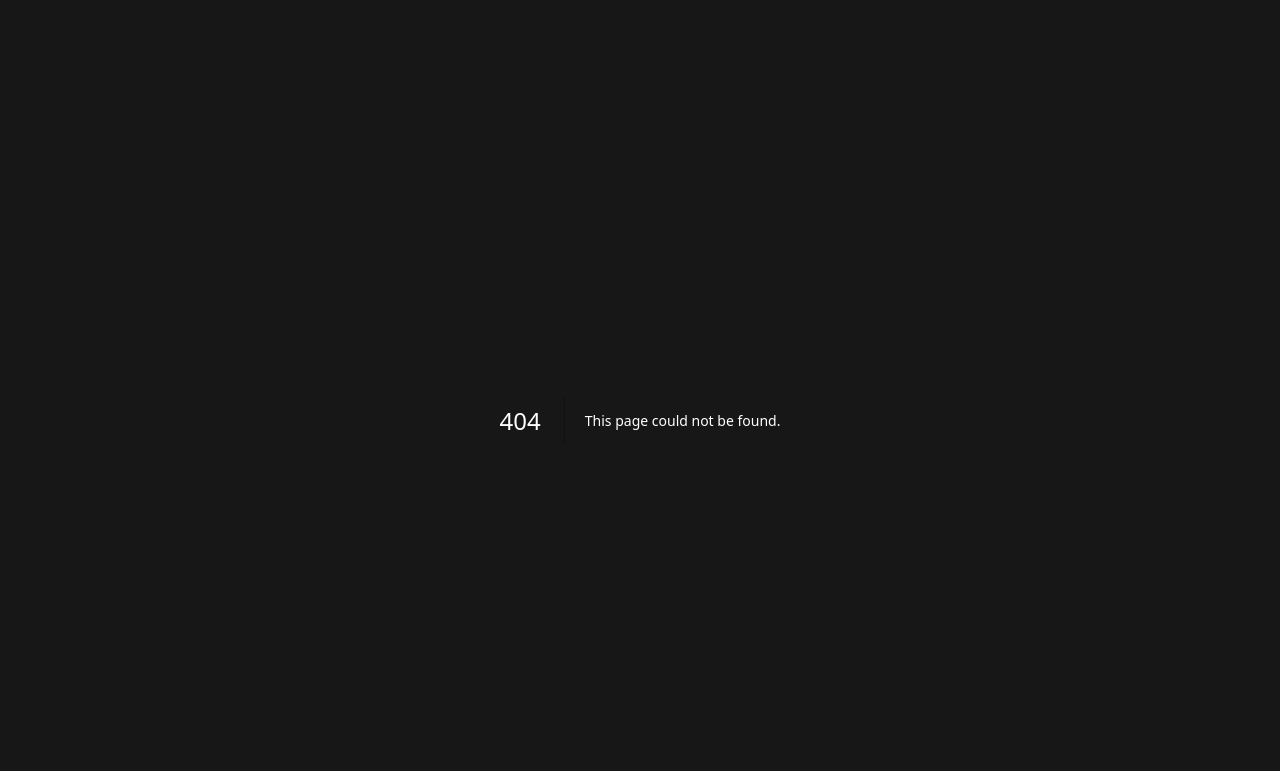
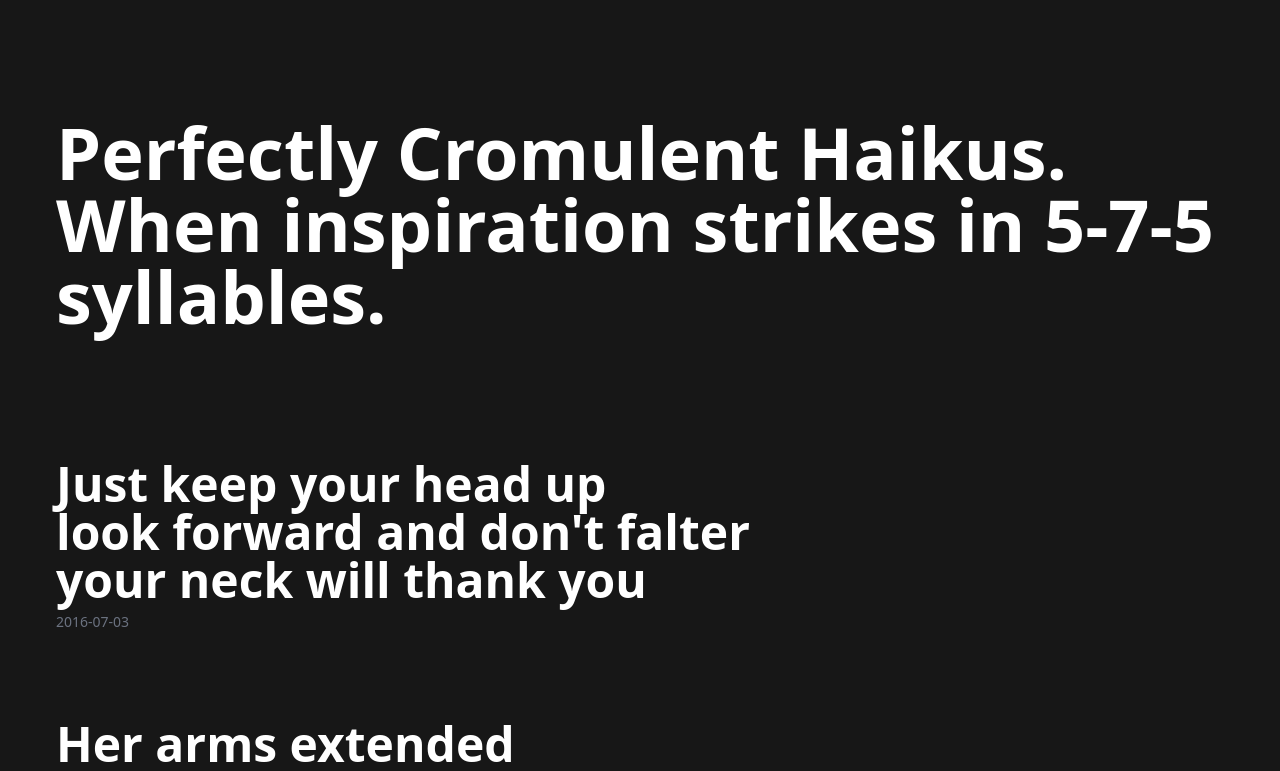
Before and after one commit to sirmews/perfectlycromulent.dev, a Next.js app: page /haikus in a window 1280 px wide. Before the commit this address had no page. Shown: the top 771 px of the page. Built offline with nearby package versions, Linux system fonts and the light colour scheme.

Commit message:
adding old haikus

```diff
--- /dev/null
+++ b/app/components/Haiku.tsx
@@ -0,0 +1,46 @@
+import React from 'react'
+
+interface Haiku {
+  id: string
+  haiku: string
+  date: string
+}
+
+export interface HaikuProps {
+  haiku: Haiku
+}
+
+/**
+ * Split string into individual lines of text
+ * @param haiku
+ * @returns
+ */
+const splitHaiku = (haiku: string) => {
+  // split haiku into lines
+  const lines = haiku.split('/')
+  return lines
+}
+
+export const Haiku: React.FC<HaikuProps> = ({ haiku }) => {
+  // get haiku from props as text
+
+  const { haiku: text, id, date } = haiku
+
+  return (
+    <div className=''>
+      <div className='mx-auto max-w-7xl px-2 lg:px-6'>
+        <div className='mx-auto lg:mx-0'>
+          <p className='text-3xl font-semibold tracking-normal sm:text-5xl'>
+            {splitHaiku(text).map((line, index) => (
+              <>
+                {line}
+                <br />
+              </>
+            ))}
+          </p>
+          <p className='text-gray-500 text-sm py-2'>{date}</p>
+        </div>
+      </div>
+    </div>
+  )
+}
--- a/app/components/index.ts
+++ b/app/components/index.ts
@@ -2,3 +2,4 @@ export * from './Introduction'
 export * from './Button'
 export * from './Hero'
 export * from './Cursor'
+export * from './Haiku'
--- /dev/null
+++ b/app/data/haikus.json
@@ -0,0 +1,117 @@
+[
+  {
+    "id": "temp",
+    "haiku": "Room full of people / and nary a word to be said / because I'm the temp",
+    "date": "2016-06-10"
+  },
+  {
+    "id": "heart",
+    "haiku": "Opening your heart / bids the possibility / of much agony",
+    "date": "2016-06-11"
+  },
+  {
+    "id": "hate-me",
+    "haiku": "Don't hate me for me / but for what I do to you / when I'm being me",
+    "date": "2016-06-12"
+  },
+  {
+    "id": "crime-scare",
+    "haiku": "Sounds of a scuffle. / Soft whimpers in the darkness. / Don't play the hero.",
+    "date": "2016-06-13"
+  },
+  {
+    "id": "self-esteem",
+    "haiku": "If I could only / say one nice thing about me / with no 'but' after",
+    "date": "2016-06-14"
+  },
+  {
+    "id": "sweater",
+    "haiku": "A cold, windy night. / I offer her my sweater / many sizes too large.",
+    "date": "2016-06-15"
+  },
+  {
+    "id": "suicide",
+    "haiku": "If this does not work, / this will be the last I try. / To all a goodbye.",
+    "date": "2016-06-16"
+  },
+  {
+    "id": "just-me",
+    "haiku": "All I really want / is for you to say nice things / and only to me",
+    "date": "2016-06-17"
+  },
+  {
+    "id": "kinda-haiku",
+    "haiku": "All I have written / may not be deemed a haiku; / yet I continue",
+    "date": "2016-06-18"
+  },
+  {
+    "id": "happy-and-sad",
+    "haiku": "I know sad moments / are such when happy moments / must take a short rest",
+    "date": "2016-06-19"
+  },
+  {
+    "id": "counting-syllables",
+    "haiku": "Counting syllables / is easy as a human / but not a machine",
+    "date": "2016-06-21"
+  },
+  {
+    "id": "silence",
+    "haiku": "Your words inflict pain / but not as much those moments / when you say nothing",
+    "date": "2016-06-22"
+  },
+  {
+    "id": "kissing-eyes",
+    "haiku": "It is not the kiss / but in the moment before, / when our eyes decide.",
+    "date": "2016-06-23"
+  },
+  {
+    "id": "be-fun",
+    "haiku": "I wish I could be / all that you need me to be / but also be fun",
+    "date": "2016-06-24"
+  },
+  {
+    "id": "letter-writin",
+    "haiku": "Put pen to paper / for words imply honesty / without a backspace",
+    "date": "2016-06-25"
+  },
+  {
+    "id": "head-turn",
+    "haiku": "As she walks away / she can't help but turn her head / and sees that he hasn't",
+    "date": "2016-06-26"
+  },
+  {
+    "id": "talking",
+    "haiku": "The silence scares him. / If he were to stop talking. / they'd stop listening.",
+    "date": "2016-06-27"
+  },
+  {
+    "id": "meatpies",
+    "haiku": "How many meat pies / does it take for you to stop / hating who you are",
+    "date": "2016-06-28"
+  },
+  {
+    "id": "no -isitors",
+    "haiku": "Playing with words is / so much fun when there's no one / around to hear it.",
+    "date": "2016-06-29"
+  },
+  {
+    "id": "loud",
+    "haiku": "Sits perched on the edge / with lips ajar, waiting for / when someone will hear",
+    "date": "2016-06-30"
+  },
+  {
+    "id": "sandwich",
+    "haiku": "There's nothing quite as / dead as the dried husk of a / gas station sandwich",
+    "date": "2016-07-01"
+  },
+  {
+    "id": "airplane",
+    "haiku": "Her arms extended / Is she playing an airplane? / Oh, she wants a hug!",
+    "date": "2016-07-02"
+  },
+  {
+    "id": "top-right",
+    "haiku": "Just keep your head up / look forward and don't falter / your neck will thank you",
+    "date": "2016-07-03"
+  }
+]
--- /dev/null
+++ b/app/haikus/[slug]/page.tsx
@@ -0,0 +1,62 @@
+import React from 'react'
+import haikus from '@data/haikus.json'
+import { Haiku, Hero } from '@components/index'
+import { notFound } from 'next/navigation'
+
+interface Haiku {
+  id: string
+  haiku: string
+  date: string
+}
+
+export interface HaikuProps {
+  haiku: Haiku
+}
+
+interface PageProps {
+  params: {
+    slug: string
+  }
+}
+
+/**
+ * Split string into individual lines of text
+ * @param haiku
+ * @returns
+ */
+const splitHaiku = (haiku: string) => {
+  // split haiku into lines
+  const lines = haiku.split('/')
+  return lines
+}
+
+export default function Page({ params }: PageProps) {
+  // get haiku from router query
+  const { slug } = params
+  const haiku = haikus.find((haiku) => haiku.id === slug)
+
+  // return 404 if no haiku found
+  if (!haiku) {
+    notFound()
+  }
+
+  const textLines = splitHaiku(haiku.haiku)
+
+  return (
+    <div className='flex h-screen'>
+      <div className='m-auto'>
+        <Hero>
+          {textLines.map((line, index) => (
+            <>
+              {line}
+              <br />
+            </>
+          ))}
+        </Hero>
+        {haiku?.date && (
+          <p className='text-gray-500 text-sm py-2'>{haiku.date}</p>
+        )}
+      </div>
+    </div>
+  )
+}
--- /dev/null
+++ b/app/haikus/page.tsx
@@ -0,0 +1,21 @@
+import { Cursor, Hero, Haiku } from '@components/index'
+import haikus from '@data/haikus.json'
+
+export default function Page() {
+  return (
+    <main className='flex h-screen'>
+      <div className='space-y-12 pt-24'>
+        <Hero>
+          Perfectly Cromulent Haikus.
+          <br />
+          When inspiration strikes in 5-7-5 syllables.
+        </Hero>
+        <div className='space-y-20 pt-20'>
+          {haikus.reverse().map((haiku) => (
+            <Haiku key={haiku.id} haiku={haiku} />
+          ))}
+        </div>
+      </div>
+    </main>
+  )
+}
--- a/tsconfig.json
+++ b/tsconfig.json
@@ -22,7 +22,8 @@
     "paths": {
       "@/*": ["./*"],
       "@components/*": ["./app/components/*"],
-      "@utils/*": ["./app/utils/*"]
+      "@utils/*": ["./app/utils/*"],
+      "@data/*": ["./app/data/*"]
     }
   },
   "include": ["next-env.d.ts", "**/*.ts", "**/*.tsx", ".next/types/**/*.ts"],
```
